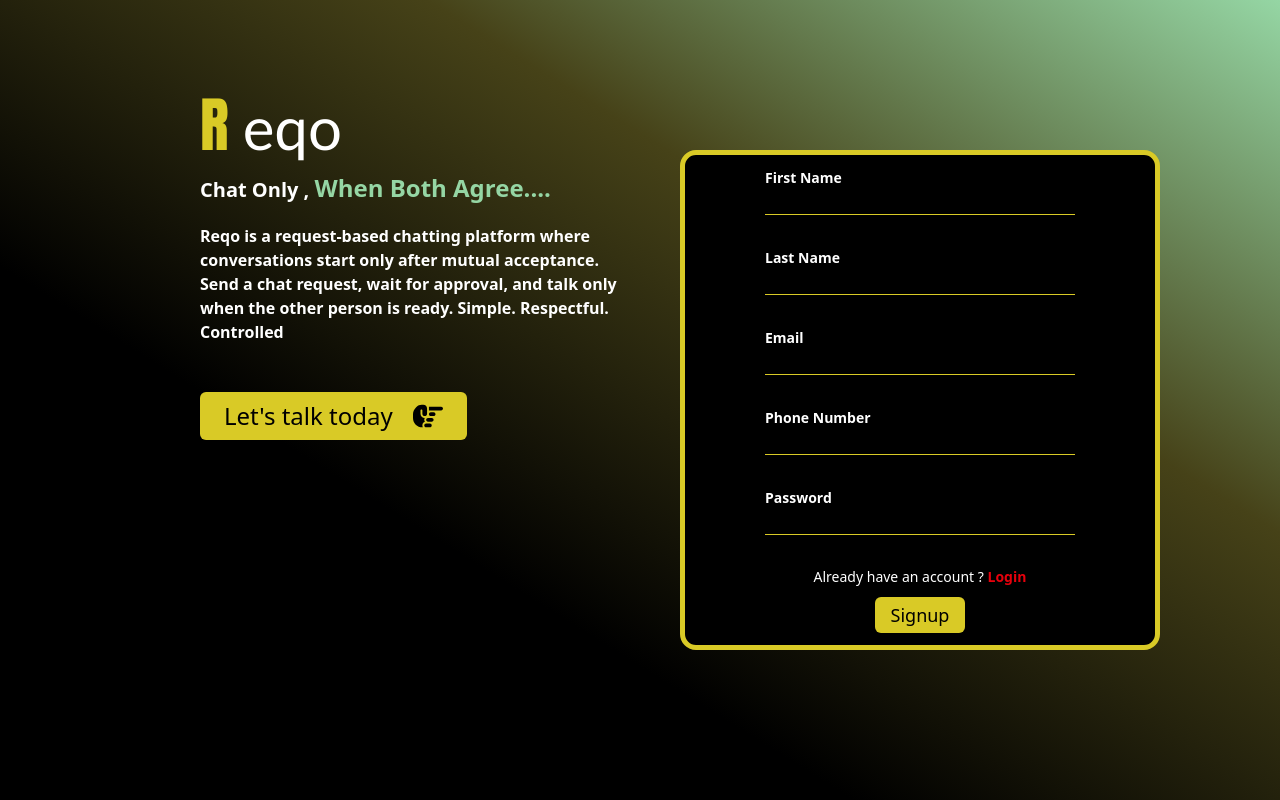
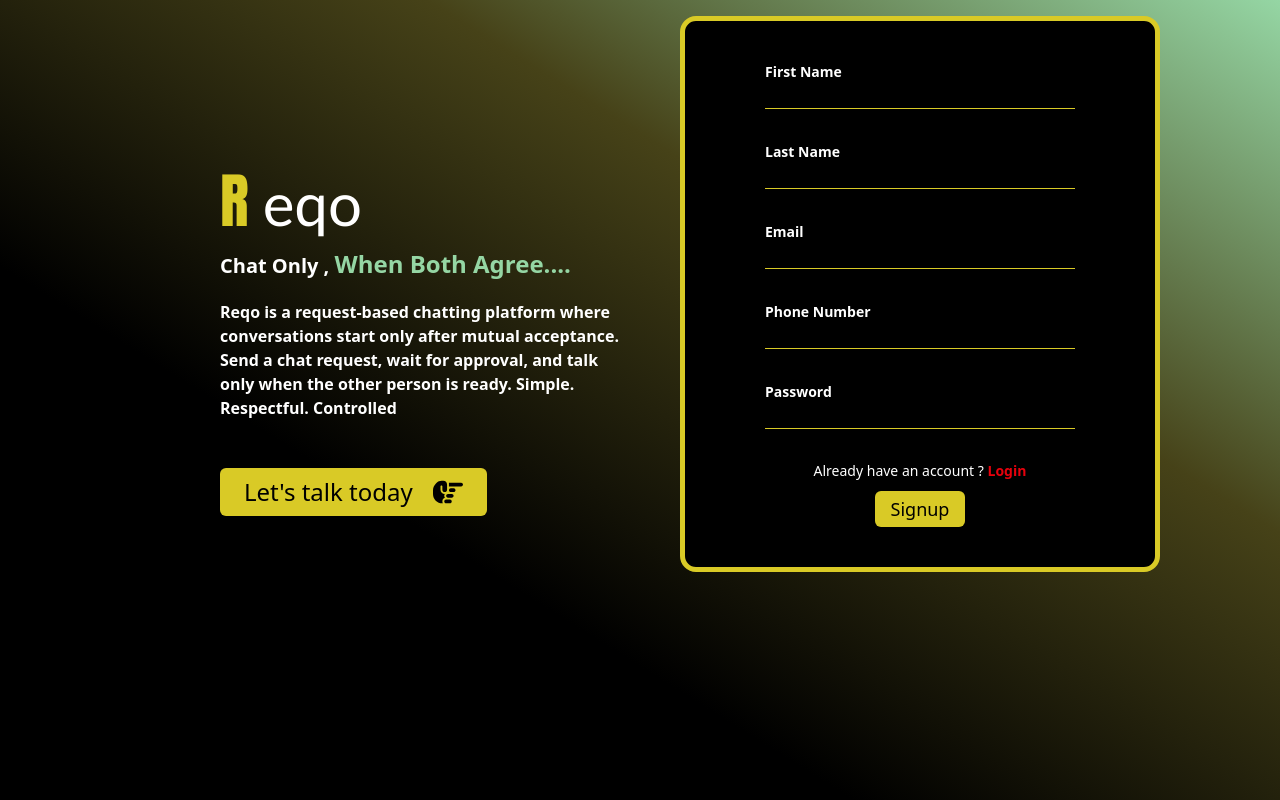
Before and after one commit to pradyumna-kumar-parida/reqo-fe, a React (Vite) app: page / in a window 1280 px wide. Built offline with nearby package versions, Linux system fonts and the light colour scheme.

Commit message:
ui changes

```diff
--- a/src/Homepage/Home.jsx
+++ b/src/Homepage/Home.jsx
@@ -1,39 +1,54 @@
 import React, { useState } from "react";
 import { FaHandPointRight } from "react-icons/fa6";
 import Signup from "./Signup";
+import Login from "./Login";
 const Home = () => {
-  const [click, setClick] = useState(false)
+  const [click, setClick] = useState(false);
+  const [login, setLogin] = useState(false);
+  const [signup, setSignup] = useState(true);
   console.log("home", click);
-
+  console.log("login", login);
+  console.log("signup open", login);
 
   return (
-    <main className="grid grid-cols-2 overflow-hidden ">
-      <section className="home  ml-50 flex flex-col py-20  ">
-        <h1 className={`logo ${click ? "text-[#95d6a4]" : "text-[#d9ca26]"
-          }`}>
+    <main className="grid grid-rows-2 lg:h-screen  lg:grid-cols-2   ">
+      <section className="home px-5 lg:ml-50 flex flex-col mt-19 md:py-5 lg:py-20  ">
+        <h1 className={`logo ${click ? "text-[#95d6a4]" : "text-[#d9ca26]"}`}>
           R <span className="reqo">eqo</span>
         </h1>
         <h2 className="text-xl font-bold text-white">
           Chat Only ,{" "}
-          <span className={`${!click ? "text-[#95d6a4]" : "text-[#d9ca26]"
-            } text-2xl`}>When Both Agree....</span>
+          <span
+            className={`${
+              !click ? "text-[#95d6a4]" : "text-[#d9ca26]"
+            } text-2xl`}
+          >
+            When Both Agree....
+          </span>
         </h2>
-        <p className="text-md mt-5 font-semibold text-white ">
+        <p className="text-base sm:text-md mt-5 font-semibold text-white ">
           Reqo is a request-based chatting platform where conversations start
           only after mutual acceptance. Send a chat request, wait for approval,
           and talk only when the other person is ready. Simple. Respectful.
           Controlled
         </p>
-        <button className={`mt-12 ${click ? "bg-[#95d6a4]" : "bg-[#d9ca26]"
-          } font-medium text-2xl flex gap-5  items-center self-baseline py-2 px-6 rounded-md cursor-pointer active:bg-[#95d6a4] hover:scale-105`} onClick={() => setClick(!click)}>
+        <button
+          className={`mt-12 ${
+            click ? "bg-[#95d6a4]" : "bg-[#d9ca26]"
+          } font-medium text-2xl flex gap-5  items-center self-baseline py-2 px-6 rounded-md cursor-pointer active:bg-[#95d6a4] active:scale-105`}
+          onClick={() => setClick(!click)}
+        >
           Let's talk today{" "}
           <i className="text-3xl">
             <FaHandPointRight />
           </i>
         </button>
       </section>
-      <section className="py-4 mr-20 ">
-        <Signup clicked={click} setclicked={setClick} />
+      <section className="md:py-4 lg:mr-20 mb-4  ">
+        {signup && (
+          <Signup clicked={click} signup={signup} setLogin={setLogin} />
+        )}
+        {login && <Login clicked={click} login={login} setSignup={setSignup} />}
       </section>
     </main>
   );
--- /dev/null
+++ b/src/Homepage/Login.jsx
@@ -0,0 +1,51 @@
+import React, { useEffect } from "react";
+
+const Login = (props) => {
+  const { clicked, login, setSignup } = props;
+  useEffect(() => {
+    setSignup(false);
+  }, [login]);
+
+  return (
+    <div className="  h-full grid items-center px-3 sm:px-10">
+      <form
+        method="dialog"
+        action=""
+        className={`form flex flex-col gap-8 px-6 py-10 sm:py-8 sm:px-20 bg-black border-[5px] ${
+          clicked ? "border-[#95d6a4]" : "border-[#d9ca26]"
+        } rounded-2xl`}
+      >
+        <div>
+          <h2>Email</h2>
+          <input type="email" className={`${clicked ? "warn" : "input"}`} />
+        </div>
+
+        <div>
+          <h2>Password</h2>
+          <input type="text" className={`${clicked ? "warn" : "input"}`} />
+        </div>
+
+        <div className="flex place-items-center flex-col ">
+          <p className="text-white text-center text-sm cursor-pointer ">
+            Don't have an account ?{" "}
+            <b
+              className="text-teal-300 font-semibold text-md"
+              onClick={() => setSignup(true)}
+            >
+              Signup
+            </b>
+          </p>
+          <button
+            className={`${
+              clicked ? "bg-[#95d6a4]" : "bg-[#d9ca26]"
+            } font-medium text-lg flex  py-1 px-4 rounded-md cursor-pointer active:scale-105  mt-2`}
+          >
+            login
+          </button>
+        </div>
+      </form>
+    </div>
+  );
+};
+
+export default Login;
--- a/src/Homepage/Signup.jsx
+++ b/src/Homepage/Signup.jsx
@@ -1,16 +1,21 @@
-import React from 'react'
+import React, { useEffect, useState } from "react";
 
 const Signup = (props) => {
-  const { clicked, setclicked } = props
-  console.log("SIgn", clicked);
+  const { clicked, signup, setLogin } = props;
+
+  console.log("hello i singed up");
+  useEffect(() => {
+    setLogin(false);
+  }, signup);
 
   return (
-    <div className="  h-full grid items-center px-10">
+    <div className="  h-full grid items-center px-3 sm:px-10">
       <form
+        method="dialog"
         action=""
-        className={`form flex flex-col gap-8 py-3 px-20 bg-black border-[5px] ${clicked ? "border-[#95d6a4]" : "border-[#d9ca26]"
-          } rounded-2xl`}
-
+        className={`form flex flex-col gap-8 px-6 py-5 sm:py-10 sm:px-20 bg-black border-[5px] ${
+          clicked ? "border-[#95d6a4]" : "border-[#d9ca26]"
+        } rounded-2xl`}
       >
         <div>
           <h2>First Name</h2>
@@ -36,17 +41,26 @@ const Signup = (props) => {
         <div className="flex place-items-center flex-col ">
           <p className="text-white text-center text-sm ">
             Already have an account ?{" "}
-            <a href="" className="text-red-600 font-semibold text-md">
+            <b
+              className="text-red-600 font-semibold text-md cursor-pointer "
+              onClick={() => {
+                setLogin(true);
+              }}
+            >
               Login
-            </a>
+            </b>
           </p>
-          <button className={`${clicked ? "bg-[#95d6a4]" : "bg-[#d9ca26]"} font-medium text-lg flex  py-1 px-4 rounded-md cursor-pointer hover:scale-105  mt-2`}>
+          <button
+            className={`${
+              clicked ? "bg-[#95d6a4]" : "bg-[#d9ca26]"
+            } font-medium text-lg flex  py-1 px-4 rounded-md cursor-pointer active:scale-105  mt-2`}
+          >
             Signup
           </button>
         </div>
       </form>
     </div>
   );
-}
+};
 
-export default Signup
+export default Signup;
--- a/src/index.css
+++ b/src/index.css
@@ -4,7 +4,7 @@
   padding: 0;
 } */
 main {
-  height: 100vh;
+  /* height: 100vh; */
   width: 100%;
   background: linear-gradient(to left bottom, #95d6a4,#464218,black, black);
 }
```
